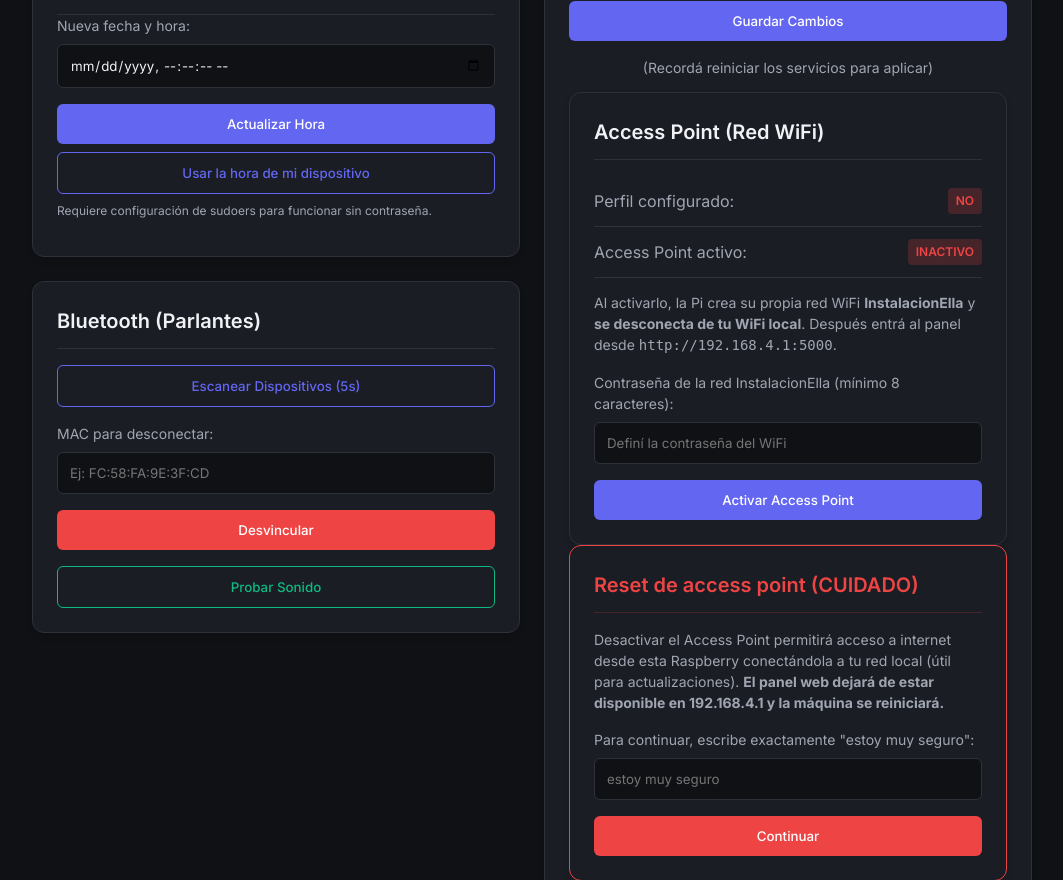
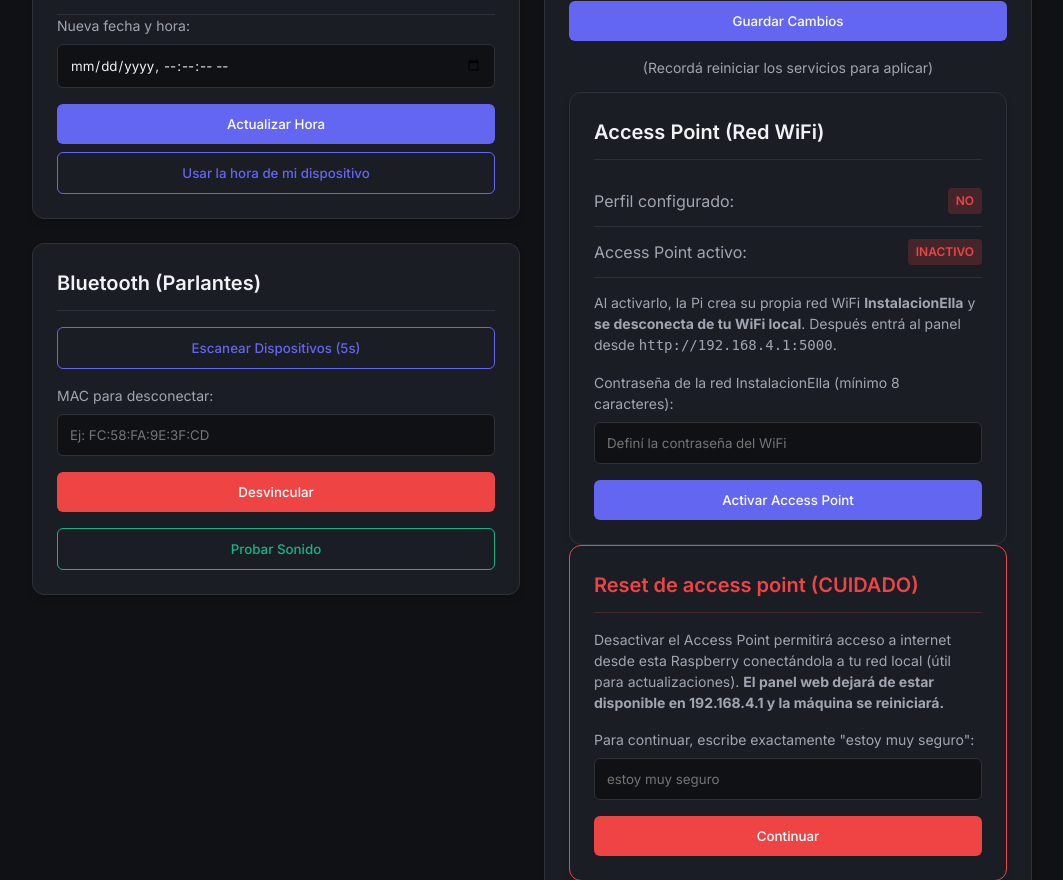
Before and after one commit to lux-metro/ella, a Flask app: template pi/panel/templates/index.html in a window 1280 px wide. Shown: the part 798-1678 px from the top of the page, without its empty margins (108-1171 px from the left). Run offline with Flask 3, Linux system fonts and the light colour scheme; the template is opened without the code that fills it, so the values that code supplies are empty.

Commit message:
panel: quitar nota sobre sudoers (el deploy ya la configura)

```diff
--- a/pi/panel/templates/index.html
+++ b/pi/panel/templates/index.html
@@ -282,7 +282,6 @@
                             <button type="button" id="btn-usar-mi-hora" class="btn-outline">Usar la hora de mi dispositivo</button>
                         </div>
                     </form>
-                    <p style="font-size:0.75rem; color:var(--text-secondary); margin-top:0.5rem;">Requiere configuración de sudoers para funcionar sin contraseña.</p>
                 </div>
 
                 <div class="card">
```
